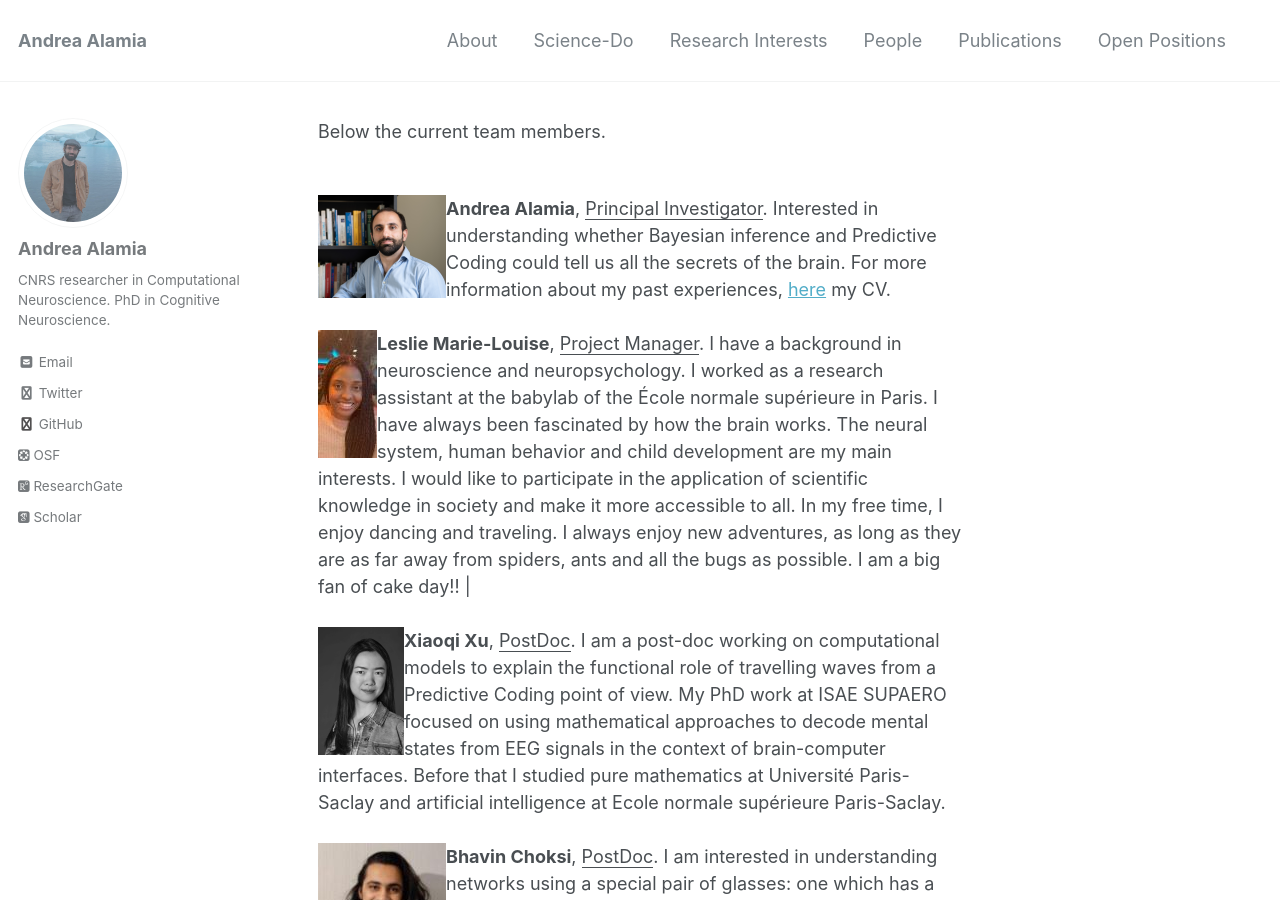
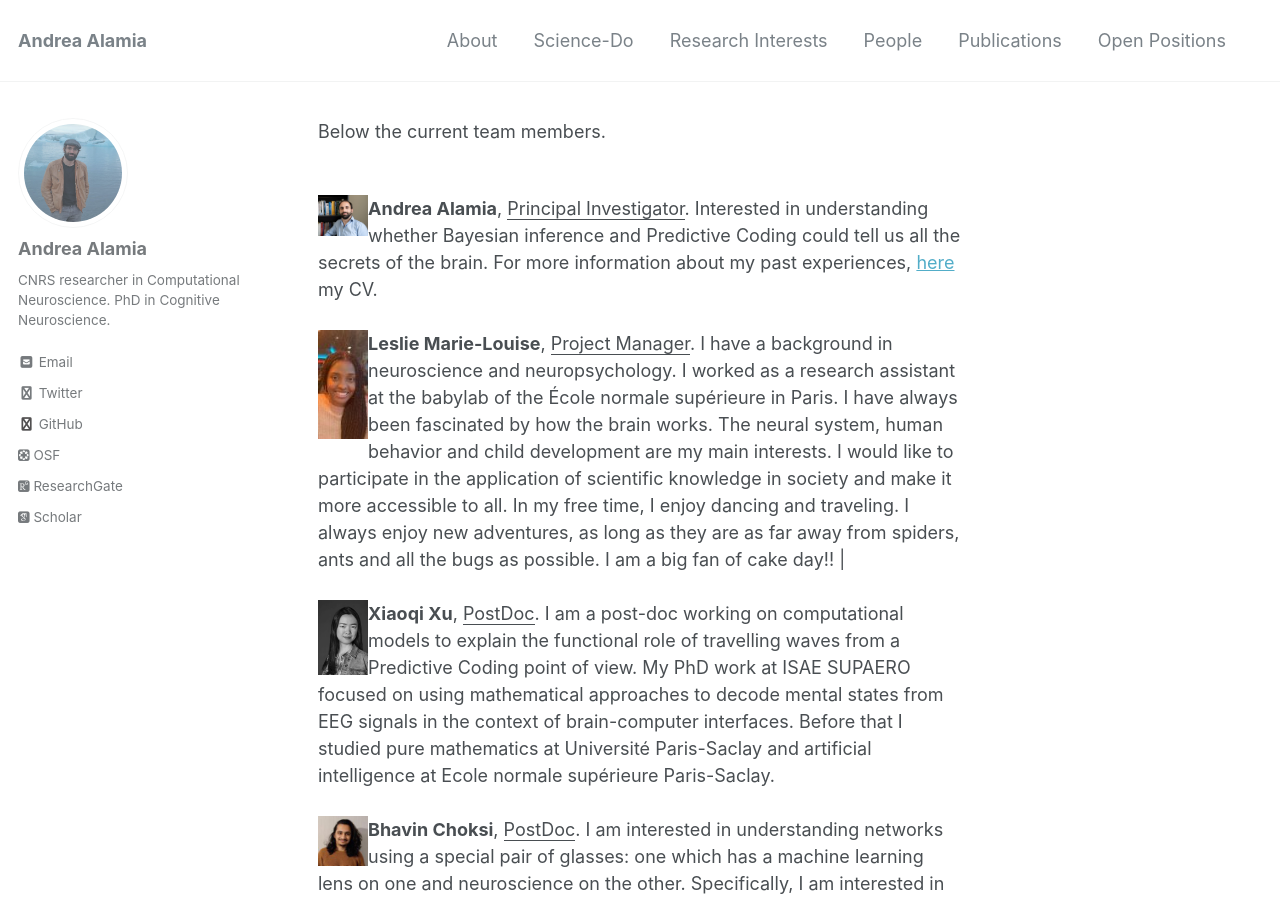
Before and after one commit to artipago/artipago.github.io, a Jekyll site: the page built from _pages/People.md, in a window 1280 px wide and 900 px high. Built offline with Jekyll 4.4.1, drawn with Linux system fonts in a browser that asks for light colours; nearby versions of some CDN libraries; some web fonts are replaced; library files that are not in the unit come from our copies.

Commit message:
Update People.md

```diff
--- a/_pages/People.md
+++ b/_pages/People.md
@@ -9,11 +9,11 @@ has_children: true
 Below the current team members. <br>
 <br>
 
-<img style="float: left;" src="/assets/images/alamiaPicture.png" alt="People">  **Andrea Alamia**, <ins>Principal Investigator</ins>. Interested in understanding whether Bayesian inference and Predictive Coding could tell us all the secrets of the brain. For more information about my past experiences, [here](/CV.md) my CV.   <br>
+<img style="float: left;" src="/assets/images/alamiaPicture.png" alt="People"  width="50" height="50">  **Andrea Alamia**, <ins>Principal Investigator</ins>. Interested in understanding whether Bayesian inference and Predictive Coding could tell us all the secrets of the brain. For more information about my past experiences, [here](/CV.md) my CV.   <br>
 <br>
-<img style="float: left;" src="/assets/images/leslieResized.jpg" alt="People">  **Leslie Marie-Louise**, <ins>Project Manager</ins>.
+<img style="float: left;" src="/assets/images/leslieResized.jpg" alt="People"  width="50" height="50">  **Leslie Marie-Louise**, <ins>Project Manager</ins>.
 I have a background in neuroscience and neuropsychology. I worked as a research assistant at the babylab of the École normale supérieure in Paris. I have always been fascinated by how the brain works. The neural system, human behavior and child development are my main interests. I would like to participate in the application of scientific knowledge in society and make it more accessible to all. In my free time, I enjoy dancing and traveling. I always enjoy new adventures, as long as they are as far away from spiders, ants and all the bugs as possible. I am a big fan of cake day!! | <br>
 <br>
-<img style="float: left;" src="/assets/images/Xiaoqi-XU resized.png" alt="People">  **Xiaoqi Xu**, <ins>PostDoc</ins>. I am a post-doc working on computational models to explain the functional role of travelling waves from a Predictive Coding point of view. My PhD work at ISAE SUPAERO focused on using mathematical approaches to decode mental states from EEG signals in the context of brain-computer interfaces. Before that I studied pure mathematics at Université Paris-Saclay and artificial intelligence at Ecole normale supérieure Paris-Saclay. <br>
+<img style="float: left;" src="/assets/images/Xiaoqi-XU resized.png" alt="People"  width="50" height="50">  **Xiaoqi Xu**, <ins>PostDoc</ins>. I am a post-doc working on computational models to explain the functional role of travelling waves from a Predictive Coding point of view. My PhD work at ISAE SUPAERO focused on using mathematical approaches to decode mental states from EEG signals in the context of brain-computer interfaces. Before that I studied pure mathematics at Université Paris-Saclay and artificial intelligence at Ecole normale supérieure Paris-Saclay. <br>
 <br>
-<img style="float: left;" src="/assets/images/BhavinResized.jpg" alt="People">  **Bhavin Choksi**, <ins>PostDoc</ins>. I am interested in understanding networks using a special pair of glasses: one which has a machine learning lens on one and neuroscience on the other. Specifically, I am interested in building networks that are more biological and in turn using them and their properties to get a peek into the human brain.  In my free time, I am just trying to wrap my head around the fact that cheese can also be eaten as a dessert. | <br>
+<img style="float: left;" src="/assets/images/BhavinResized.jpg" alt="People"  width="50" height="50">  **Bhavin Choksi**, <ins>PostDoc</ins>. I am interested in understanding networks using a special pair of glasses: one which has a machine learning lens on one and neuroscience on the other. Specifically, I am interested in building networks that are more biological and in turn using them and their properties to get a peek into the human brain.  In my free time, I am just trying to wrap my head around the fact that cheese can also be eaten as a dessert. | <br>
```
